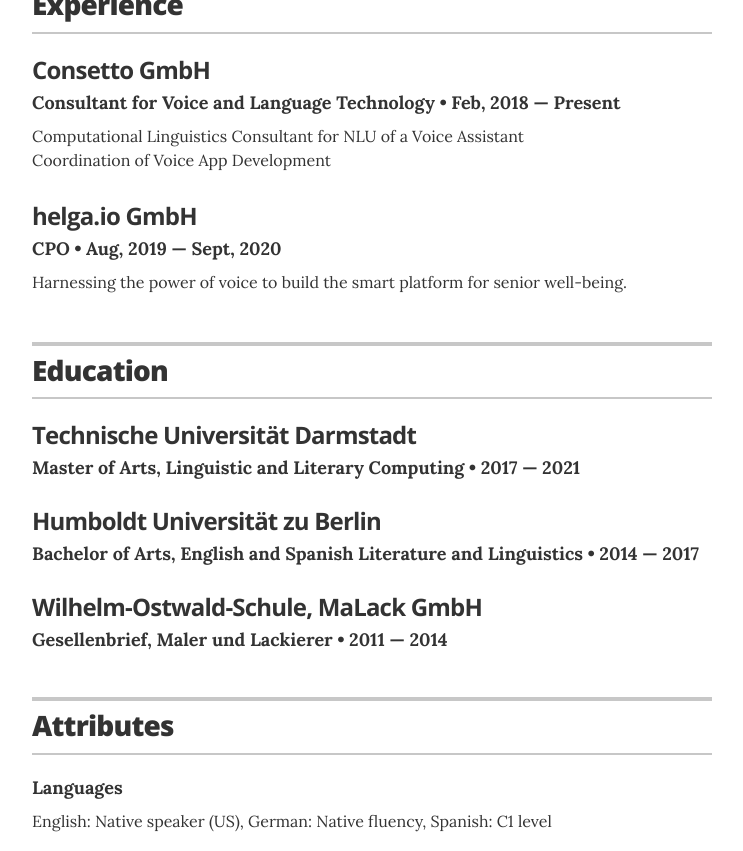
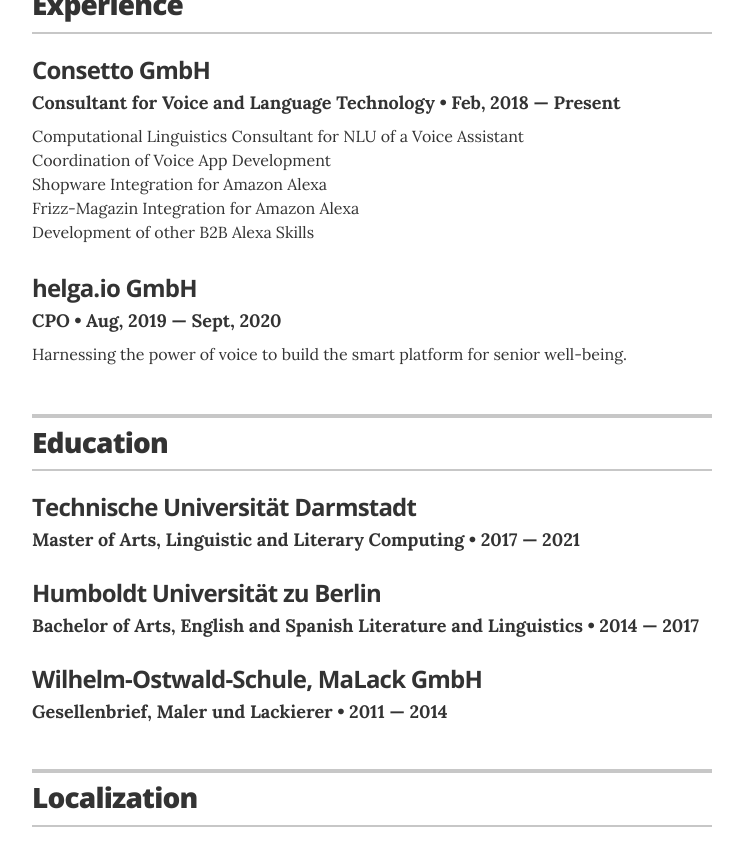
Before and after one commit to BrianInGermany/brian-profile, a Jekyll site: the page built from index.html, in a window 1280 px wide and 1400 px high, cut to the strip 396-1247 px from the top of the window. Shown: the whole strip, without its empty margins (268-1011 px from the left). Built offline with Jekyll 4.4.1, drawn with Linux system fonts in a browser that asks for light colours; some of the changed text lies outside the part shown.

Commit message:
add localisation

```diff
--- a/_data/experience.yml
+++ b/_data/experience.yml
@@ -5,7 +5,10 @@
   duration: Feb, 2018 &mdash; Present
   summary:
     - Computational Linguistics Consultant for NLU of a Voice Assistant</br>
-    - Coordination of Voice App Development
+    - Coordination of Voice App Development</br>
+    - Shopware Integration for Amazon Alexa</br>
+    - Frizz-Magazin Integration for Amazon Alexa</br>
+    - Development of other B2B Alexa Skills
 # Director of Digital Stratgy
 - company: helga.io GmbH
   position: CPO
--- a/_data/skills.yml
+++ b/_data/skills.yml
@@ -1,7 +1,7 @@
 # Skills
 # Organizational leadership
 - skill: Languages
-  description: "English: Native speaker (US), German: Native fluency, Spanish: C1 level"
+  description: "English: Native speaker (US), German: Native level, Spanish: C1 level"
 
 # # Communications strategy
 - skill: Citizenship
--- a/_layouts/resume.html
+++ b/_layouts/resume.html
@@ -122,7 +122,7 @@
       <section class="content-section">
 
         <header class="section-header">
-          <h2>Attributes</h2>
+          <h2>Localization</h2>
         </header>
         {% for skill in site.data.skills %}
         <div class="resume-item">
```
